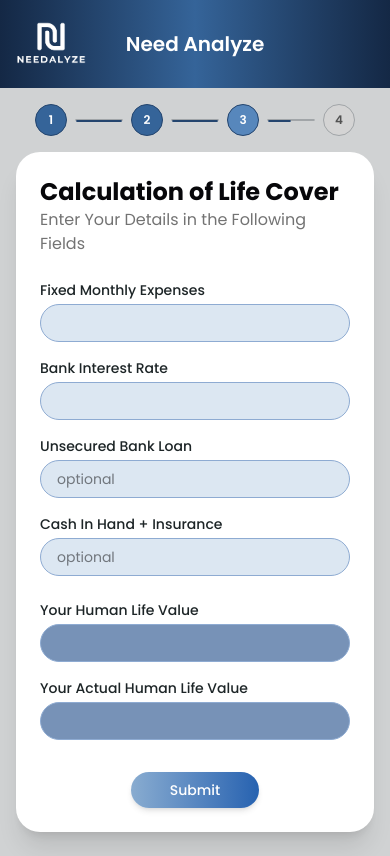
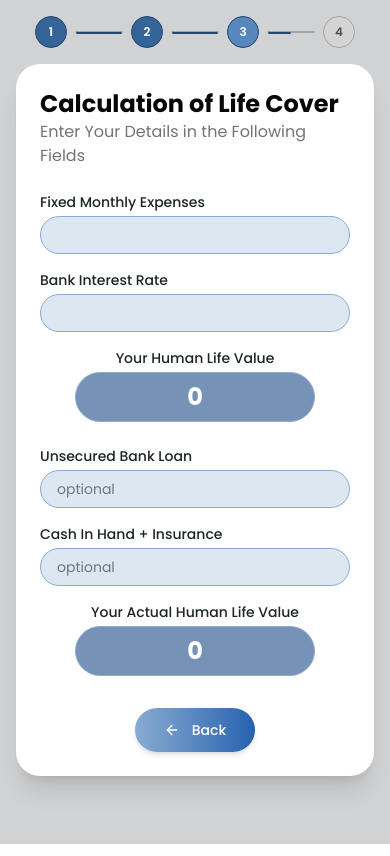
Before and after one commit to itswijay/Needalyze, a Next.js app: page /form/step3 in a window 390 px wide. Built offline with nearby package versions, Linux system fonts and the light colour scheme.

Commit message:
update need-analysis-form -> responsive and useState for Calculation part

```diff
--- a/src/app/form/step3/page.jsx
+++ b/src/app/form/step3/page.jsx
@@ -1,13 +1,141 @@
 "use client";
-import React from "react";
+
+import React, { useState, useEffect } from "react";
 import FormContainer from "@/components/FormContainer";
 import NeedAnalysisFormHeader from "@/components/NeedAnalysisFormHeader";
 import ProgressBar from "@/components/ProgressBar";
 import { Button } from "@/components/ui/button";
+import FormNavButton from "@/components/FormNavButton";
+import { useRouter } from "next/navigation";
 
 export default function Form3Page() {
+
+    const router = useRouter();
+    const handleBack = () => router.push("/form/step2");
+
+    const [isMobile , setIsMobile] = useState(false);
+    const [isValue , setIsValue]  = useState(0)
+
+    useEffect(() => {
+      const checkMobile = () => setIsMobile(window.innerWidth < 768);
+
+      checkMobile();
+      window.addEventListener("resize", checkMobile);
+
+      return () => window.removeEventListener("resize", checkMobile);
+    }, []);
+
   return (
     <main className="min-h-screen bg-gray-100 flex flex-col">
+
+      {/* Mobile view */}
+
+      {isMobile ? (
+
+      <div>
+
+      <ProgressBar currentStep={3} totalSteps={4} />
+
+      <section className="flex-grow flex justify-center items-start py-6 px-4">
+
+      <FormContainer>
+        <div className="mb-6">
+          <p className="font-bold text-2xl">Calculation of Life Cover</p>
+          <p className="text-neutral-500">
+            Enter Your Details in the Following Fields
+          </p>
+        </div>
+
+        <form className="grid grid-cols-1 md:grid-cols-2 gap-6 sm:gap-8 text-sm">
+          {/* Left column */}
+          <div className="flex flex-col space-y-4">
+            <div>
+              <label className="block text-gray-700 font-medium mb-1">
+                Fixed Monthly Expenses
+              </label>
+              <input
+                type="text"
+                className="border border-[#8EABD2] rounded-full px-4 py-2 bg-[#DCE7F2] w-full focus:outline-none focus:ring-2 focus:ring-[#8EABD2]"
+              />
+            </div>
+
+            <div>
+              <label className="block text-gray-700 font-medium mb-1">
+                Bank Interest Rate
+              </label>
+              <input
+                type="text"
+                className="border border-[#8EABD2] rounded-full px-4 py-2 bg-[#DCE7F2] w-full focus:outline-none focus:ring-2 focus:ring-[#8EABD2]"
+              />
+            </div>
+
+            <div className="flex flex-col items-center">
+              <label className="block text-gray-700 font-medium mb-1">
+                Your Human Life Value
+              </label>
+              <div className="border border-[#8EABD2] rounded-full px-4 py-2 bg-[#7792b7] w-60 text-white flex items-center justify-center font-bold text-2xl">{isValue}</div>
+            </div>
+          </div>
+
+          {/* Right column */}
+          <div className="flex flex-col space-y-4">
+            <div>
+              <label className="block text-gray-700 font-medium mb-1">
+                Unsecured Bank Loan
+              </label>
+              <input
+                type="text"
+                placeholder="optional"
+                className="border border-[#8EABD2] rounded-full px-4 py-2 bg-[#DCE7F2] w-full focus:outline-none focus:ring-2 focus:ring-[#8EABD2]"
+              />
+            </div>
+
+            <div>
+              <label className="block text-gray-700 font-medium mb-1">
+                Cash In Hand + Insurance
+              </label>
+              <input
+                type="text"
+                placeholder="optional"
+                className="border border-[#8EABD2] rounded-full px-4 py-2 bg-[#DCE7F2] w-full focus:outline-none focus:ring-2 focus:ring-[#8EABD2]"
+              />
+            </div>
+
+            <div className="flex flex-col items-center">
+              <label className="block text-gray-700 font-medium mb-1">
+                Your Actual Human Life Value
+              </label>
+              <div className="border border-[#8EABD2] rounded-full px-4 py-2 bg-[#7792b7] w-60 text-white flex items-center justify-center font-bold text-2xl">{isValue}</div>
+            </div>
+          </div>
+        </form>
+
+        {/* Navigation Buttons */}
+        <div className="flex flex-col sm:flex-row justify-between items-center mt-8 gap-2 sm:gap-0">
+          <FormNavButton
+            label="Back"
+            type="prev"
+            variant="gradient"
+            onClick={handleBack}
+          />
+          {/* <FormNavButton
+            label="Next"
+            type="next"
+            variant="gradient"
+            onClick={handleNext}
+          /> */}
+        </div>
+      </FormContainer>
+
+      </section>
+      </div>
+
+      ) : (
+
+      // desktop view
+
+      <div>
+
       <NeedAnalysisFormHeader />
       <ProgressBar currentStep={3} totalSteps={4} />
 
@@ -23,29 +151,27 @@ export default function Form3Page() {
           <form className="grid grid-cols-1 md:grid-cols-2 gap-6 sm:gap-8 text-sm">
             {/* Left column */}
             <div className="flex flex-col space-y-4">
-              <div>
+              <div className="order-1">
                 <label className="block text-gray-700 font-medium mb-1">
                   Fixed Monthly Expenses
                 </label>
                 <input
                   type="text"
-                  placeholder=""
                   className="border border-[#8EABD2] rounded-full px-4 py-2 bg-[#DCE7F2] w-full focus:outline-none focus:ring-2 focus:ring-[#8EABD2]"
                 />
               </div>
 
-              <div>
+              <div className="order-2">
                 <label className="block text-gray-700 font-medium mb-1">
                   Bank Interest Rate
                 </label>
                 <input
                   type="text"
-                  placeholder=""
                   className="border border-[#8EABD2] rounded-full px-4 py-2 bg-[#DCE7F2] w-full focus:outline-none focus:ring-2 focus:ring-[#8EABD2]"
                 />
               </div>
 
-              <div>
+              <div className="order-4 md:order-3">
                 <label className="block text-gray-700 font-medium mb-1">
                   Unsecured Bank Loan
                 </label>
@@ -56,7 +182,7 @@ export default function Form3Page() {
                 />
               </div>
 
-              <div>
+              <div className="order-5 md:order-4">
                 <label className="block text-gray-700 font-medium mb-1">
                   Cash In Hand + Insurance
                 </label>
@@ -69,39 +195,45 @@ export default function Form3Page() {
             </div>
 
             {/* Right column */}
-            <div className="flex flex-col space-y-4">
-              <div>
+            <div className="flex flex-col space-y-4 mt-7">
+              <div className="order-2 md:order-1">
                 <label className="block text-gray-700 font-medium mb-1">
                   Your Human Life Value
                 </label>
-                <input
-                  type="text"
-                  placeholder=""
-                  className="border border-[#8EABD2] rounded-full px-4 py-2 bg-[#7792b7] w-full focus:outline-none focus:ring-2 focus:ring-[#8EABD2]"
-                />
+                <div className="border border-[#8EABD2] rounded-full px-4 py-2 bg-[#7792b7] w-full text-white flex items-center justify-center font-bold text-2xl">{isValue}</div>
               </div>
 
-              <div>
-                <label className="block text-gray-700 font-medium mb-1">
+              <div className="order-2 md:order-2 mt-20">
+                <label className="block text-gray-700 font-medium">
                   Your Actual Human Life Value
                 </label>
-                <input
-                  type="text"
-                  placeholder=""
-                  className="border border-[#8EABD2] rounded-full px-4 py-2 bg-[#7792b7] w-full focus:outline-none focus:ring-2 focus:ring-[#8EABD2]"
-                />
+                <div className="border border-[#8EABD2] rounded-full px-4 py-2 bg-[#7792b7] w-full text-white flex items-center justify-center font-bold text-2xl">{isValue}</div>
               </div>
             </div>
           </form>
 
-          {/* Submit button */}
-          <div className="flex mt-8 justify-center">
-            <Button className="w-32 rounded-full py-3" variant="gradient">
-              Submit
-            </Button>
-          </div>
+          {/* Navigation Buttons */}
+          <div className="flex flex-col sm:flex-row justify-between items-center mt-8 gap-2 sm:gap-0">
+              <FormNavButton
+                        label="Back"
+                        type="prev"
+                        variant="gradient"
+                        onClick={handleBack}
+              />
+               <FormNavButton
+                        label="Back"
+                        type="prev"
+                        variant="gradient"
+                        onClick={handleBack}
+              />
+
+              </div>
         </FormContainer>
       </section>
+      </div>
+
+      )}
+
     </main>
   );
 }
```
